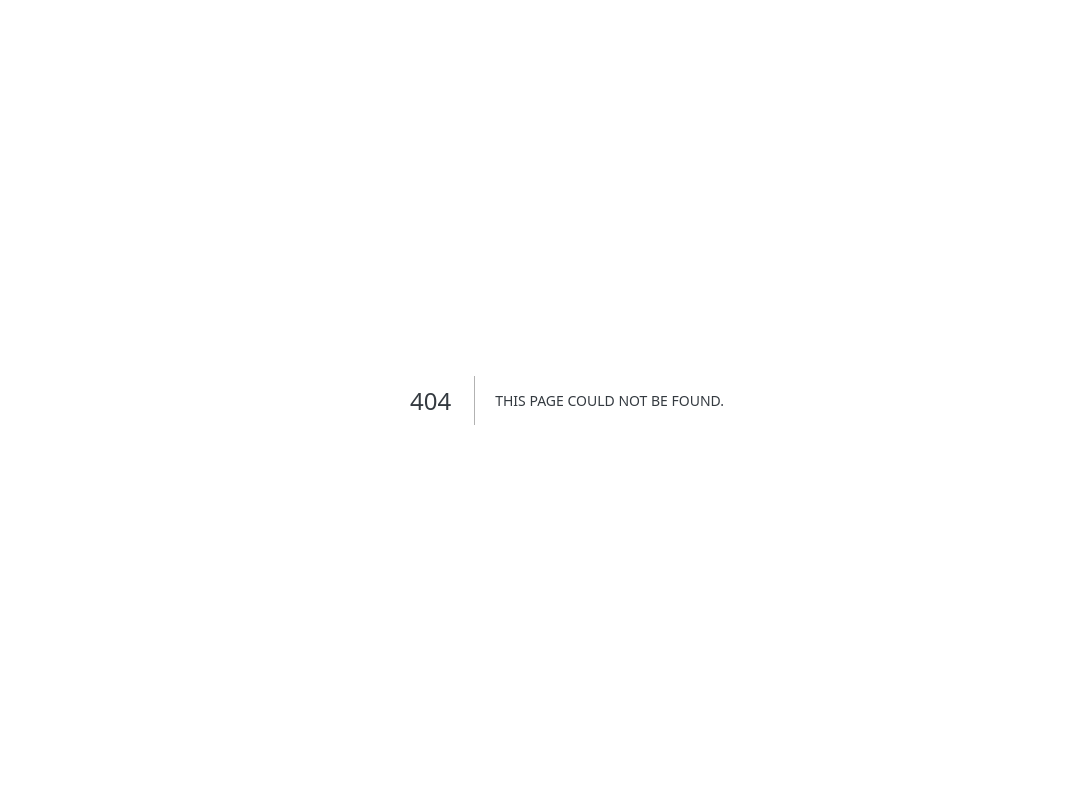
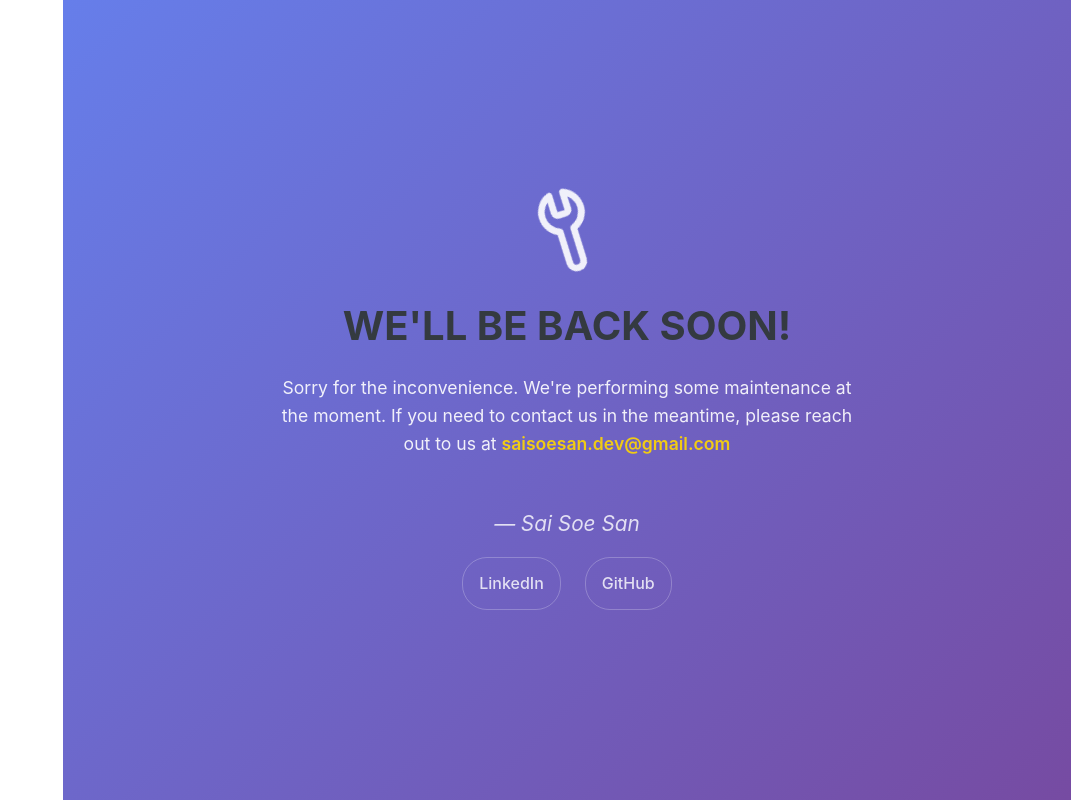
Before and after one commit to SaiSoeSan/portfolio, a Next.js app: page /maintenance in a window 1280 px wide. Before the commit this address had no page. Shown: the whole page, without its empty margins (209-1280 px from the left). Built offline with nearby package versions, Linux system fonts and the light colour scheme.

Commit message:
add maintenance mode

```diff
--- a/app/layout.tsx
+++ b/app/layout.tsx
@@ -5,6 +5,7 @@ import "./globals.css";
 import "./resume.min.css";
 
 import { Analytics } from "@vercel/analytics/next";
+import MaintenanceWrapper from "./maintenance-wrapper";
 
 export const metadata: Metadata = {
   title: "My Portfolio",
@@ -24,7 +25,9 @@ export default function RootLayout({
           strategy="afterInteractive" // Ensures it runs after the page loads
         />
         {/* Place children where you want to render a page or nested layout */}
-        <main>{children}</main>
+        <main>
+          <MaintenanceWrapper>{children}</MaintenanceWrapper>
+        </main>
         <Analytics />
       </body>
     </html>
--- /dev/null
+++ b/app/maintenance-wrapper.tsx
@@ -0,0 +1,25 @@
+import MaintenancePage from "./maintenance/page";
+
+/**
+ * Maintenance Mode Component
+ *
+ * To enable maintenance mode:
+ * 1. Set MAINTENANCE_MODE to true
+ * 2. Deploy your changes
+ *
+ * To disable maintenance mode:
+ * 1. Set MAINTENANCE_MODE to false
+ * 2. Deploy your changes
+ */
+
+const MAINTENANCE_MODE = true; // Change this to true to enable maintenance mode
+
+const MaintenanceWrapper = ({ children }: { children: React.ReactNode }) => {
+  if (MAINTENANCE_MODE) {
+    return <MaintenancePage />;
+  }
+
+  return <>{children}</>;
+};
+
+export default MaintenanceWrapper;
--- /dev/null
+++ b/app/maintenance/maintenance.css
@@ -0,0 +1,124 @@
+.maintenance-container {
+  display: flex;
+  align-items: center;
+  justify-content: center;
+  min-height: 100vh;
+  background: linear-gradient(135deg, #667eea 0%, #764ba2 100%);
+  font-family: -apple-system, BlinkMacSystemFont, "Segoe UI", Roboto, Oxygen,
+    Ubuntu, Cantarell, sans-serif;
+  color: white;
+  text-align: center;
+  padding: 20px;
+}
+
+.maintenance-content {
+  max-width: 600px;
+  margin: 0 auto;
+}
+
+.maintenance-icon {
+  margin-bottom: 2rem;
+  opacity: 0.9;
+}
+
+.maintenance-icon svg {
+  animation: rotate 3s linear infinite;
+}
+
+@keyframes rotate {
+  from {
+    transform: rotate(0deg);
+  }
+  to {
+    transform: rotate(360deg);
+  }
+}
+
+.maintenance-title {
+  font-size: 2.5rem;
+  font-weight: 700;
+  margin-bottom: 1.5rem;
+  line-height: 1.2;
+}
+
+.maintenance-description {
+  font-size: 1.1rem;
+  line-height: 1.6;
+  margin-bottom: 2rem;
+  opacity: 0.9;
+}
+
+.maintenance-email {
+  color: #ffd700;
+  text-decoration: none;
+  font-weight: 600;
+  transition: opacity 0.3s ease;
+}
+
+.maintenance-email:hover {
+  opacity: 0.8;
+  color: #ffd700;
+}
+
+.maintenance-footer {
+  margin-top: 3rem;
+  opacity: 0.8;
+}
+
+.maintenance-footer p {
+  font-style: italic;
+  margin-bottom: 1rem;
+}
+
+.maintenance-social {
+  display: flex;
+  justify-content: center;
+  gap: 1.5rem;
+}
+
+.social-link {
+  color: white;
+  text-decoration: none;
+  padding: 0.5rem 1rem;
+  border: 1px solid rgba(255, 255, 255, 0.3);
+  border-radius: 25px;
+  transition: all 0.3s ease;
+  font-weight: 500;
+}
+
+.social-link:hover {
+  background-color: rgba(255, 255, 255, 0.1);
+  border-color: rgba(255, 255, 255, 0.5);
+  color: white;
+  transform: translateY(-2px);
+}
+
+/* Responsive Design */
+@media (max-width: 768px) {
+  .maintenance-title {
+    font-size: 2rem;
+  }
+
+  .maintenance-description {
+    font-size: 1rem;
+  }
+
+  .maintenance-social {
+    flex-direction: column;
+    align-items: center;
+  }
+
+  .social-link {
+    width: 120px;
+  }
+}
+
+@media (max-width: 480px) {
+  .maintenance-title {
+    font-size: 1.8rem;
+  }
+
+  .maintenance-container {
+    padding: 15px;
+  }
+}
--- /dev/null
+++ b/app/maintenance/page.tsx
@@ -0,0 +1,62 @@
+import "./maintenance.css";
+
+const MaintenancePage = () => {
+  return (
+    <div className="maintenance-container">
+      <div className="maintenance-content">
+        <div className="maintenance-icon">
+          <svg
+            width="80"
+            height="80"
+            viewBox="0 0 24 24"
+            fill="none"
+            stroke="currentColor"
+            strokeWidth="2"
+            strokeLinecap="round"
+            strokeLinejoin="round"
+          >
+            <path d="M14.7 6.3a1 1 0 0 0 0 1.4l1.6 1.6a1 1 0 0 0 1.4 0l3.77-3.77a6 6 0 0 1-7.94 7.94l-6.91 6.91a2.12 2.12 0 0 1-3-3l6.91-6.91a6 6 0 0 1 7.94-7.94l-3.76 3.76z" />
+          </svg>
+        </div>
+
+        <h1 className="maintenance-title">We&apos;ll be back soon!</h1>
+
+        <p className="maintenance-description">
+          Sorry for the inconvenience. We&apos;re performing some maintenance at
+          the moment. If you need to contact us in the meantime, please reach
+          out to us at{" "}
+          <a
+            href="mailto:saisoesan.dev@gmail.com"
+            className="maintenance-email"
+          >
+            saisoesan.dev@gmail.com
+          </a>
+        </p>
+
+        <div className="maintenance-footer">
+          <p>&mdash; Sai Soe San</p>
+          <div className="maintenance-social">
+            <a
+              href="https://www.linkedin.com/in/sai-soe-san-886188199/"
+              target="_blank"
+              rel="noopener noreferrer"
+              className="social-link"
+            >
+              LinkedIn
+            </a>
+            <a
+              href="https://github.com/SaiSoeSan"
+              target="_blank"
+              rel="noopener noreferrer"
+              className="social-link"
+            >
+              GitHub
+            </a>
+          </div>
+        </div>
+      </div>
+    </div>
+  );
+};
+
+export default MaintenancePage;
```
Also changed, not shown: 1 other file (tests, documents, lock files or other folders).
